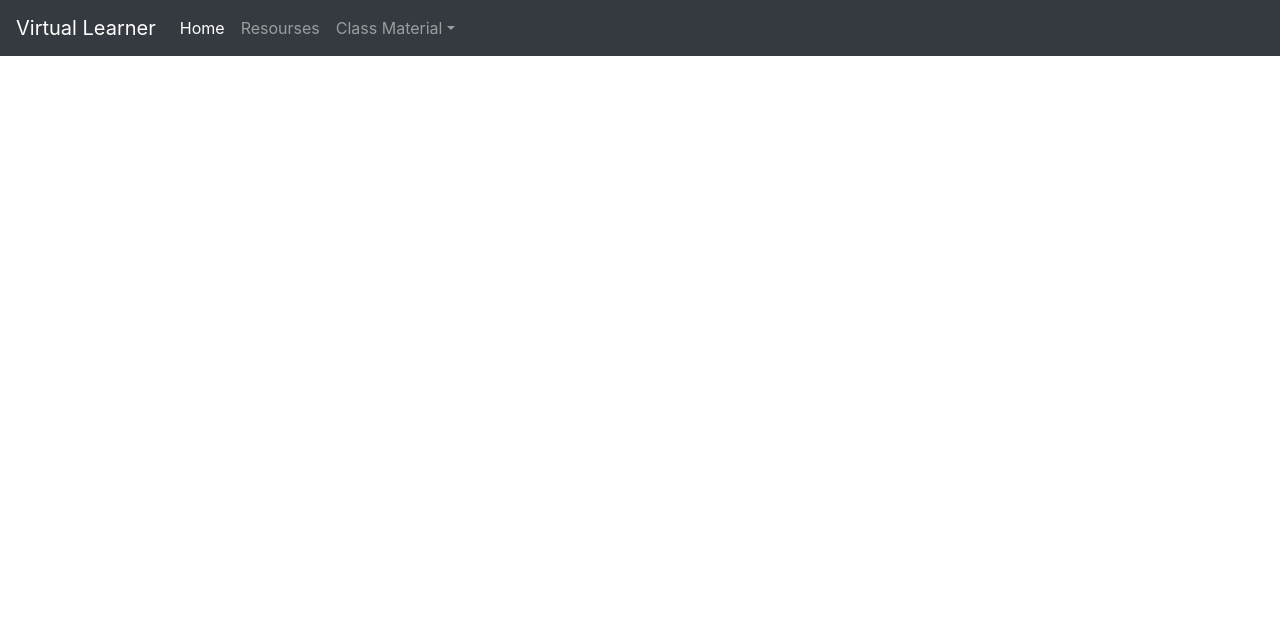
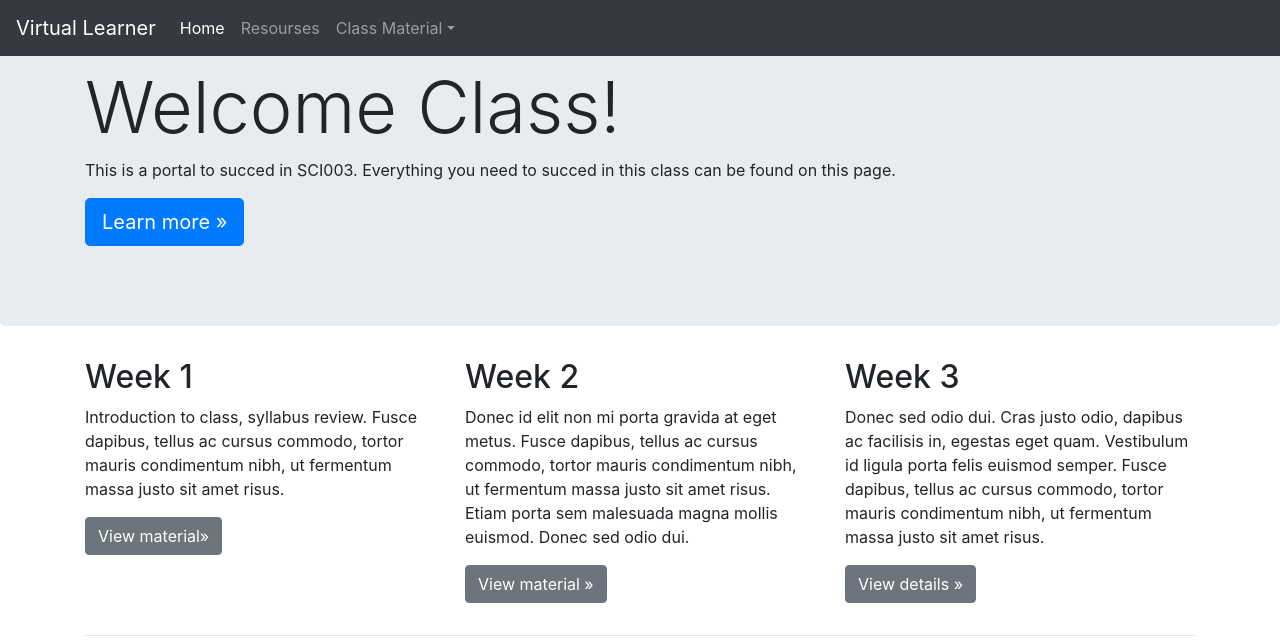
Before and after one commit to thezman88/virtual_learner, a plain HTML site: page index.html in a window 1280 px wide. Drawn offline with nearby package versions, Linux system fonts and the light colour scheme.

Commit message:
added jumbotron and weekly intro cards

```diff
--- a/index.html
+++ b/index.html
@@ -41,6 +41,43 @@
         </div>
       </nav>
 
+      <main role="main">
+
+        <!-- Main jumbotron for a primary marketing message or call to action -->
+        <div class="jumbotron">
+          <div class="container">
+            <h1 class="display-3">Welcome Class!</h1>
+            <p>This is a portal to succed in SCI003. Everything you need to succed in this class can be found on this page.</p>
+            <p><a class="btn btn-primary btn-lg" href="#" role="button">Learn more »</a></p>
+          </div>
+        </div>
+
+        <div class="container">
+          <!-- Example row of columns -->
+          <div class="row">
+            <div class="col-md-4">
+              <h2>Week 1</h2>
+              <p>Introduction to class, syllabus review. Fusce dapibus, tellus ac cursus commodo, tortor mauris condimentum nibh, ut fermentum massa justo sit amet risus. </p>
+              <p><a class="btn btn-secondary" href="#" role="button">View material»</a></p>
+            </div>
+            <div class="col-md-4">
+              <h2>Week 2</h2>
+              <p>Donec id elit non mi porta gravida at eget metus. Fusce dapibus, tellus ac cursus commodo, tortor mauris condimentum nibh, ut fermentum massa justo sit amet risus. Etiam porta sem malesuada magna mollis euismod. Donec sed odio dui. </p>
+              <p><a class="btn btn-secondary" href="#" role="button">View material »</a></p>
+            </div>
+            <div class="col-md-4">
+              <h2>Week 3</h2>
+              <p>Donec sed odio dui. Cras justo odio, dapibus ac facilisis in, egestas eget quam. Vestibulum id ligula porta felis euismod semper. Fusce dapibus, tellus ac cursus commodo, tortor mauris condimentum nibh, ut fermentum massa justo sit amet risus.</p>
+              <p><a class="btn btn-secondary" href="#" role="button">View details »</a></p>
+            </div>
+          </div>
+
+          <hr>
+
+        </div> <!-- /container -->
+
+      </main>
+
 
 
 
```
